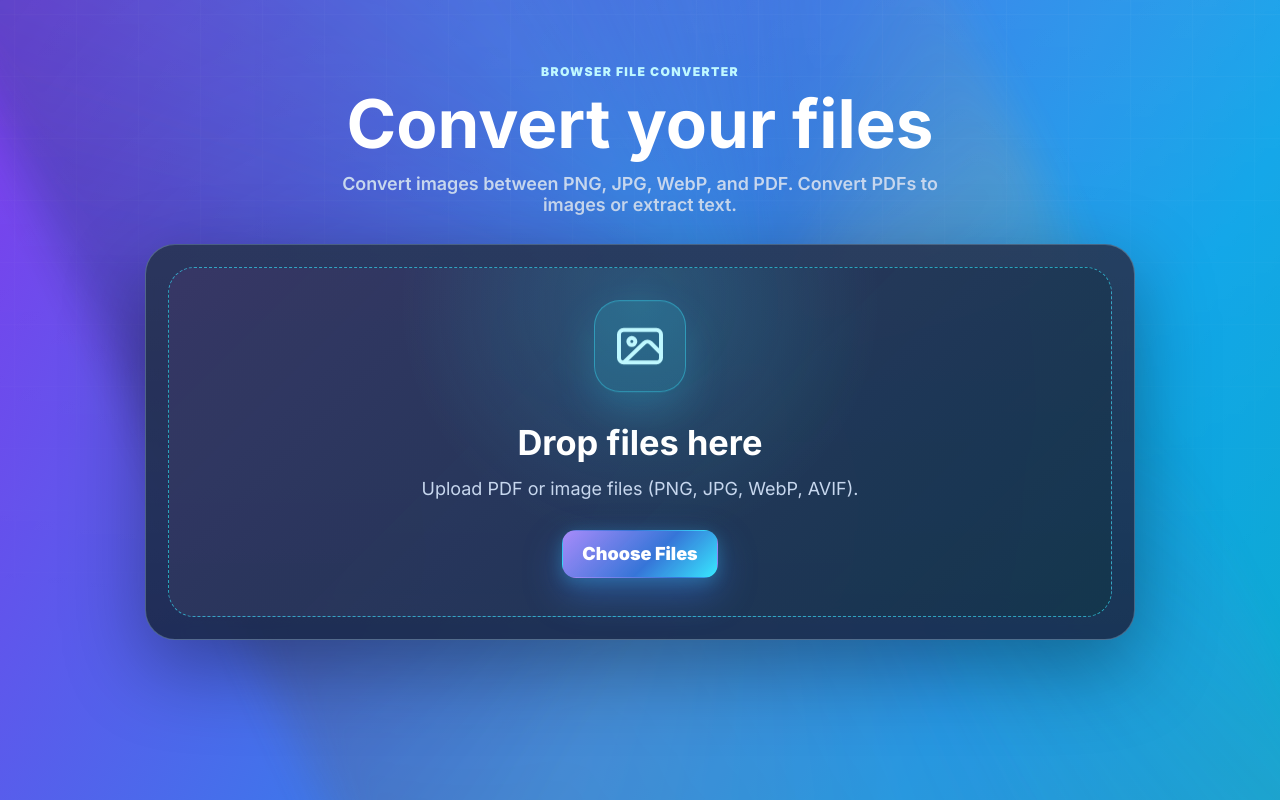
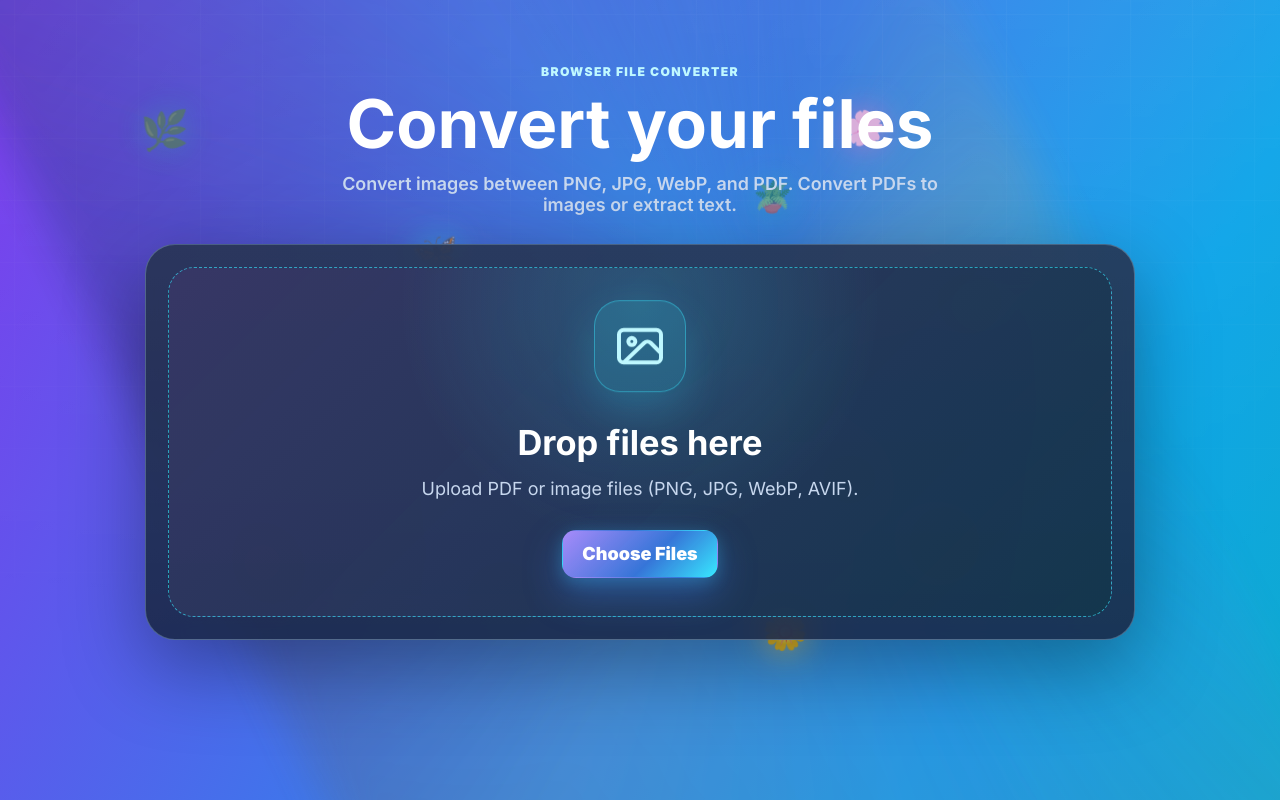
Before and after one commit to guy33liba/fileConverter, a plain HTML site: page index.html in a window 1280 px wide. Drawn offline with nearby package versions, Linux system fonts and the light colour scheme.

Commit message:
Add animated emoji background

```diff
--- a/index.html
+++ b/index.html
@@ -12,6 +12,21 @@
   <link rel="stylesheet" href="style.css">
 </head>
 <body>
+  <div class="emoji-bg" aria-hidden="true">
+    <span class="emoji-life">🌿</span>
+    <span class="emoji-life">🌸</span>
+    <span class="emoji-life">🦋</span>
+    <span class="emoji-life">🌱</span>
+    <span class="emoji-life">🌺</span>
+    <span class="emoji-life">🐠</span>
+    <span class="emoji-life">🍃</span>
+    <span class="emoji-life">🌼</span>
+    <span class="emoji-life">🪴</span>
+    <span class="emoji-life">✨</span>
+    <span class="emoji-life">🌻</span>
+    <span class="emoji-life">🫧</span>
+  </div>
+
   <main class="page-shell">
     <section class="hero" aria-labelledby="page-title">
       <p class="eyebrow">Browser file converter</p>
--- a/style.css
+++ b/style.css
@@ -67,6 +67,46 @@ body::after {
   animation: light-rotate 28s linear infinite;
 }
 
+.emoji-bg {
+  position: fixed;
+  inset: 0;
+  z-index: 1;
+  overflow: hidden;
+  pointer-events: none;
+}
+
+.emoji-life {
+  position: absolute;
+  left: var(--start-x);
+  top: var(--start-y);
+  display: inline-grid;
+  place-items: center;
+  width: 1em;
+  height: 1em;
+  font-size: var(--emoji-size);
+  line-height: 1;
+  opacity: 0.72;
+  filter: drop-shadow(0 0 16px var(--emoji-glow)) saturate(1.2);
+  transform: translate3d(0, 0, 0) rotate(var(--tilt));
+  animation:
+    emoji-drift var(--speed) ease-in-out infinite alternate,
+    emoji-breathe 4.8s ease-in-out infinite;
+  animation-delay: var(--delay), calc(var(--delay) * -0.55);
+}
+
+.emoji-life:nth-child(1) { --start-x: 4%; --start-y: 12%; --emoji-size: 2.4rem; --speed: 12s; --delay: -1s; --move-x: 14vw; --move-y: 4vh; --tilt: -12deg; --emoji-glow: rgba(52, 211, 153, 0.82); }
+.emoji-life:nth-child(2) { --start-x: 78%; --start-y: 10%; --emoji-size: 2rem; --speed: 15s; --delay: -4s; --move-x: -18vw; --move-y: 6vh; --tilt: 10deg; --emoji-glow: rgba(255, 118, 185, 0.82); }
+.emoji-life:nth-child(3) { --start-x: 12%; --start-y: 34%; --emoji-size: 2.25rem; --speed: 10s; --delay: -7s; --move-x: 22vw; --move-y: -5vh; --tilt: 8deg; --emoji-glow: rgba(56, 232, 255, 0.9); }
+.emoji-life:nth-child(4) { --start-x: 88%; --start-y: 32%; --emoji-size: 2.15rem; --speed: 13s; --delay: -3s; --move-x: -20vw; --move-y: 7vh; --tilt: -8deg; --emoji-glow: rgba(16, 185, 129, 0.85); }
+.emoji-life:nth-child(5) { --start-x: 6%; --start-y: 62%; --emoji-size: 2.35rem; --speed: 16s; --delay: -6s; --move-x: 16vw; --move-y: 8vh; --tilt: 14deg; --emoji-glow: rgba(251, 113, 133, 0.86); }
+.emoji-life:nth-child(6) { --start-x: 82%; --start-y: 60%; --emoji-size: 2.25rem; --speed: 11s; --delay: -2s; --move-x: -24vw; --move-y: -4vh; --tilt: -6deg; --emoji-glow: rgba(251, 191, 36, 0.82); }
+.emoji-life:nth-child(7) { --start-x: 20%; --start-y: 82%; --emoji-size: 1.9rem; --speed: 14s; --delay: -9s; --move-x: 18vw; --move-y: -10vh; --tilt: -16deg; --emoji-glow: rgba(74, 222, 128, 0.82); }
+.emoji-life:nth-child(8) { --start-x: 70%; --start-y: 82%; --emoji-size: 2.2rem; --speed: 17s; --delay: -5s; --move-x: -16vw; --move-y: -8vh; --tilt: 9deg; --emoji-glow: rgba(255, 216, 107, 0.9); }
+.emoji-life:nth-child(9) { --start-x: 48%; --start-y: 16%; --emoji-size: 1.85rem; --speed: 18s; --delay: -8s; --move-x: 13vw; --move-y: 8vh; --tilt: -5deg; --emoji-glow: rgba(52, 211, 153, 0.8); }
+.emoji-life:nth-child(10) { --start-x: 38%; --start-y: 72%; --emoji-size: 1.75rem; --speed: 9s; --delay: -1.5s; --move-x: 20vw; --move-y: -6vh; --tilt: 12deg; --emoji-glow: rgba(255, 255, 255, 0.92); }
+.emoji-life:nth-child(11) { --start-x: 94%; --start-y: 78%; --emoji-size: 2.35rem; --speed: 15s; --delay: -10s; --move-x: -22vw; --move-y: -12vh; --tilt: 8deg; --emoji-glow: rgba(250, 204, 21, 0.9); }
+.emoji-life:nth-child(12) { --start-x: 2%; --start-y: 48%; --emoji-size: 2rem; --speed: 12s; --delay: -4.5s; --move-x: 22vw; --move-y: 2vh; --tilt: -10deg; --emoji-glow: rgba(125, 211, 252, 0.9); }
+
 @keyframes background-shift {
   0%, 100% { background-position: 0% 45%; }
   50% { background-position: 100% 56%; }
@@ -87,10 +127,21 @@ body::after {
   to { transform: scale(1.14) rotate(360deg); }
 }
 
+@keyframes emoji-drift {
+  from { transform: translate3d(0, 0, 0) rotate(var(--tilt)) scale(0.94); }
+  to { transform: translate3d(var(--move-x), var(--move-y), 0) rotate(calc(var(--tilt) * -1)) scale(1.08); }
+}
+
+@keyframes emoji-breathe {
+  0%, 100% { opacity: 0.42; }
+  50% { opacity: 0.82; }
+}
+
 @media (prefers-reduced-motion: reduce) {
   body,
   body::before,
   body::after,
+  .emoji-life,
   .upload-icon,
   #progress-fill {
     animation: none;
@@ -113,7 +164,7 @@ select:focus-visible {
 
 .page-shell {
   position: relative;
-  z-index: 1;
+  z-index: 2;
   width: min(100%, 1030px);
   margin: 0 auto;
   padding: 52px 20px;
```
